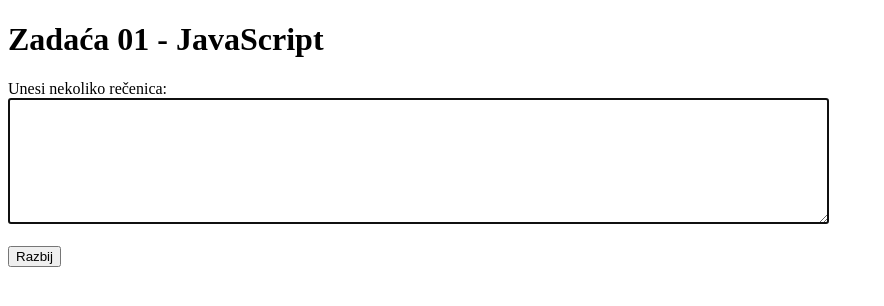
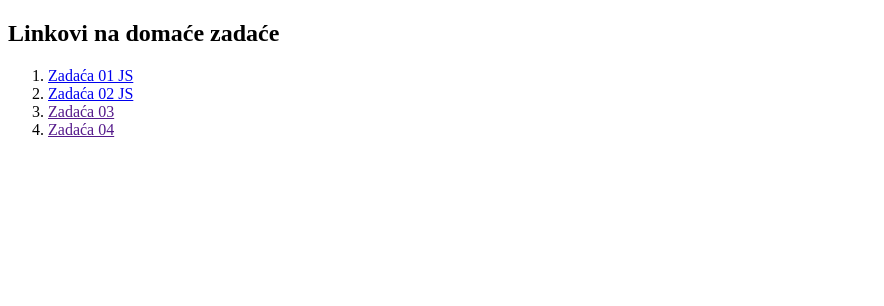
Before and after one commit to BigovicDejan/Zadace_JS, a plain HTML site: page index.html in a window 1280 px wide. Shown: the whole page, without its empty margins (0-884 px from the left). Drawn offline with Linux system fonts and the light colour scheme.

Commit message:
Zadaća_02_JS

```diff
--- a/index.html
+++ b/index.html
@@ -1,35 +1,24 @@
 <!DOCTYPE html>
-<html lang="en">
+<html>
     <head>
         <meta charset="UTF-8" />
-        <meta http-equiv="X-UA-Compatible" content="IE=edge" />
         <meta name="viewport" content="width=device-width, initial-scale=1.0" />
-        <title>Zadaća_JS_01</title>
-        <script src="./index.js"></script>
+        <meta http-equiv="X-UA-Compatible" content="ie=edge" />
+        <meta name="description" content="Zadace_JS" />
+        <meta name="author" content="Dejan Bigović" />
+        <title>Zadaće JS</title>
     </head>
+
     <body>
-        <h1>Zadaća 01 - JavaScript</h1>
+        <h2>Linkovi na domaće zadaće</h2>
 
-        <form>
-            <label for="textarea">Unesi nekoliko rečenica:</label>
-            <br />
-            <textarea
-                id="textarea"
-                name="textarea"
-                rows="8"
-                cols="100"
-                autofocus
-            ></textarea>
-            <br />
-            <br />
-            <input
-                id="button"
-                type="submit"
-                value="Razbij"
-                onclick="razbij(event)"
-            />
-        </form>
-
-        <p id="detalji"></p>
+        <ol>
+            <li>
+                <a href="./zadaca_01.html" target="_blank">Zadaća 01 JS</a>
+            </li>
+            <li><a href="./zadaca_02.html"> Zadaća 02 JS</a></li>
+            <li><a href=""> Zadaća 03</a></li>
+            <li><a href="">Zadaća 04</a></li>
+        </ol>
     </body>
 </html>
```
Also changed, not shown: zadaca_01.html (added, +35 -0 lines), zadaca_01.js (renamed from index.js).
